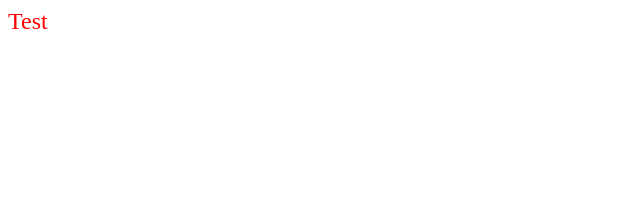
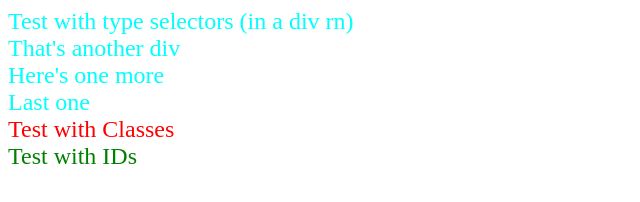
Before and after one commit to stressatoo/odin-css, a plain HTML site: page index.html in a window 1280 px wide. Shown: the whole page, without its empty margins (0-640 px from the left). Drawn offline with Linux system fonts and the light colour scheme.

Commit message:
Add div, classes and IDs

```diff
--- a/index.html
+++ b/index.html
@@ -8,6 +8,12 @@
     <title>HTML test for CSS</title>
 </head>
 <body>
-    <div class="test">Test</div>
+    <div>Test with type selectors (in a div rn)</div>
+    <div>That's another div</div>
+    <div>Here's one more</div>
+    <div>Last one</div>
+
+    <div class="testCLASS">Test with Classes</div>
+    <div id="testID">Test with IDs</div>
 </body>
 </html>
--- a/style.css
+++ b/style.css
@@ -1,5 +1,17 @@
-.test
+div
+{
+    color: aqua;
+    font-size: x-large;
+}
+
+.testCLASS
 {
     color: red;
     font-size: x-large;
 }
+
+#testID
+{
+    color: green;
+    font-size: x-large;
+}
```
